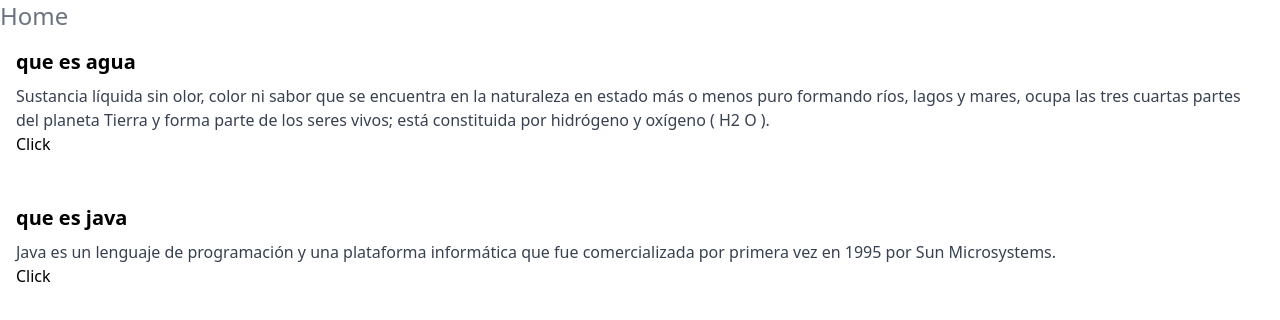
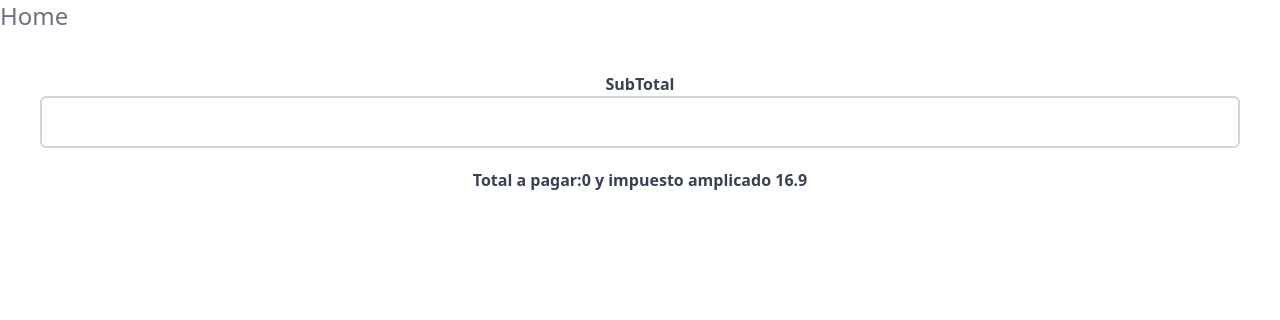
Before and after one commit to Angel-Raa/vue-3-concepts, a Vue app in the folder hello-world/: page / in a window 1280 px wide. Shown: the top 320 px of the page. Built offline with nearby package versions, Linux system fonts and the light colour scheme.

Commit message:
Datos Computados

```diff
--- a/hello-world/src/App.vue
+++ b/hello-world/src/App.vue
@@ -1,13 +1,12 @@
 <script setup>
-import PostList from './components/Communication/PostList.vue';
-
+import ComputedBill from './components/app-bill/ComputedBill.vue';
 
 
 </script>
 
 <template>
   <div class="container mx-auto">
-   <h1 class="text-justify text-gray-500 text-2xl">Home</h1>
-    <PostList />
+    <h1 class="text-justify text-gray-500 text-2xl">Home</h1>
+    <ComputedBill />
   </div>
 </template>
--- a/hello-world/src/components/Communication/PostDetail.vue
+++ b/hello-world/src/components/Communication/PostDetail.vue
@@ -1,4 +1,7 @@
 <script setup>
+import { ref } from 'vue'
+
+const msg = ref('')
 const props = defineProps({
   title: {
     type: String,
@@ -8,13 +11,20 @@ const props = defineProps({
     type: String,
     required: false,
     default: 'Sin contenido'
+  },
+  id: {
+    type: Number
   }
 })
 
-const emit = defineEmits(['handlerAlert'])
+const emit = defineEmits(['handlerAlert', 'deletePost'])
 
 const handlerAlert = () => {
-    emit("handlerAlert", "angel")
+  emit('handlerAlert', msg.value)
+}
+
+const deletePost = (id) => {
+  emit('deletePost', id)
 }
 </script>
 
@@ -23,7 +33,21 @@ const handlerAlert = () => {
     <div class="mb-4">
       <h2 class="text-xl font-bold mb-2">{{ props.title }}</h2>
       <p class="text-gray-700">{{ props.body }}</p>
-      <button @click="handlerAlert()">Click</button>
+      <div class="flex flex-row justify-center">
+        <input type="text" placeholder="nombre" v-model="msg" class="p-2 border-gray-300 rounded" />
+        <button
+          @click="handlerAlert()"
+          class="bg-blue-500 hover:bg-blue-700 text-white font-bold py-2 px-4 rounded m-2"
+        >
+          Click
+        </button>
+        <button
+          @click="deletePost(props.id)"
+          class="bg-red-500 hover:bg-red-700 text-white font-bold py-2 px-4 rounded m-2"
+        >
+          elimina post
+        </button>
+      </div>
     </div>
   </div>
 </template>
--- a/hello-world/src/components/Communication/PostList.vue
+++ b/hello-world/src/components/Communication/PostList.vue
@@ -16,6 +16,9 @@ let info = [
 const handlerAlert = (msg) => {
   alert(`Wey ${msg}`)
 }
+const deletePost = (id) => {
+  return info.filter((it) => it.id !== id)
+}
 </script>
 
 <template>
@@ -23,9 +26,11 @@ const handlerAlert = (msg) => {
     <PostDetail
       v-for="it in info"
       :key="it.id"
+      :id="it.id"
       :title="it.title"
       :body="it.body"
       @handlerAlert="handlerAlert"
+      @deletePost="deletePost"
     />
   </div>
 </template>
--- a/hello-world/src/components/Lifecycle/CycleOption.vue
+++ b/hello-world/src/components/Lifecycle/CycleOption.vue
@@ -15,7 +15,5 @@ export default defineComponent({
 </script>
 
 <template>
-  <div>
-
-  </div>
+  <div></div>
 </template>
--- /dev/null
+++ b/hello-world/src/components/app-bill/ComputedBill.vue
@@ -0,0 +1,21 @@
+<script setup>
+import { computed, ref } from 'vue'
+
+const VAT = 16.9
+const subTotal = ref(null)
+const total = computed(() => ((subTotal.value * VAT) / 100))
+</script>
+
+<template>
+  <div class="flex flex-col items-center justify-center p-10">
+    <label class="text-gray-700 font-bold">SubTotal</label>
+    <input
+      type="number"
+      v-model="subTotal"
+      class="w-full border-2 border-gray-300 p-3 rounded-md"
+    />
+    <h3 class="text-gray-700 font-bold mt-5">
+      Total a pagar:{{ total }} y impuesto amplicado {{ VAT }}
+    </h3>
+  </div>
+</template>
--- /dev/null
+++ b/hello-world/src/components/app-bill/ComputedExample.vue
@@ -0,0 +1,24 @@
+<script setup>
+import { computed, ref } from 'vue'
+
+const msg = ref('')
+const values = ref(0);
+const computedMsg = computed(() => msg.value.split('').reverse().join(''))
+const computedValues = computed({
+    get:() => values.value + 1.5,
+    set:(val) => {
+        (values.value + 1.5) * val
+    }
+})
+</script>
+
+<template>
+  <div class="w-500 h-200 border-1 border-black p-10">
+    <h2 class="text-gray-600 text-1xl">Juego de palabras</h2>
+    <input type="text" placeholder="Palabras" v-model="msg" />
+    <h3>{{ computedMsg }}</h3>
+  </div>
+
+  <input type="number" placeholder="0" v-model="values"/>
+  <p>Valos total ${{ computedValues }}</p>
+</template>
--- a/hello-world/src/components/form/MasterForm.vue
+++ b/hello-world/src/components/form/MasterForm.vue
@@ -32,9 +32,11 @@ const addTeacher = () => {
 }
 
 const removeTeacher = (teacher) => {
-  teachers.value.splice(teachers.value.findIndex(it => it.dni === teacher.dni), 1)
+  teachers.value.splice(
+    teachers.value.findIndex((it) => it.dni === teacher.dni),
+    1
+  )
 }
-
 </script>
 
 <template>
```
